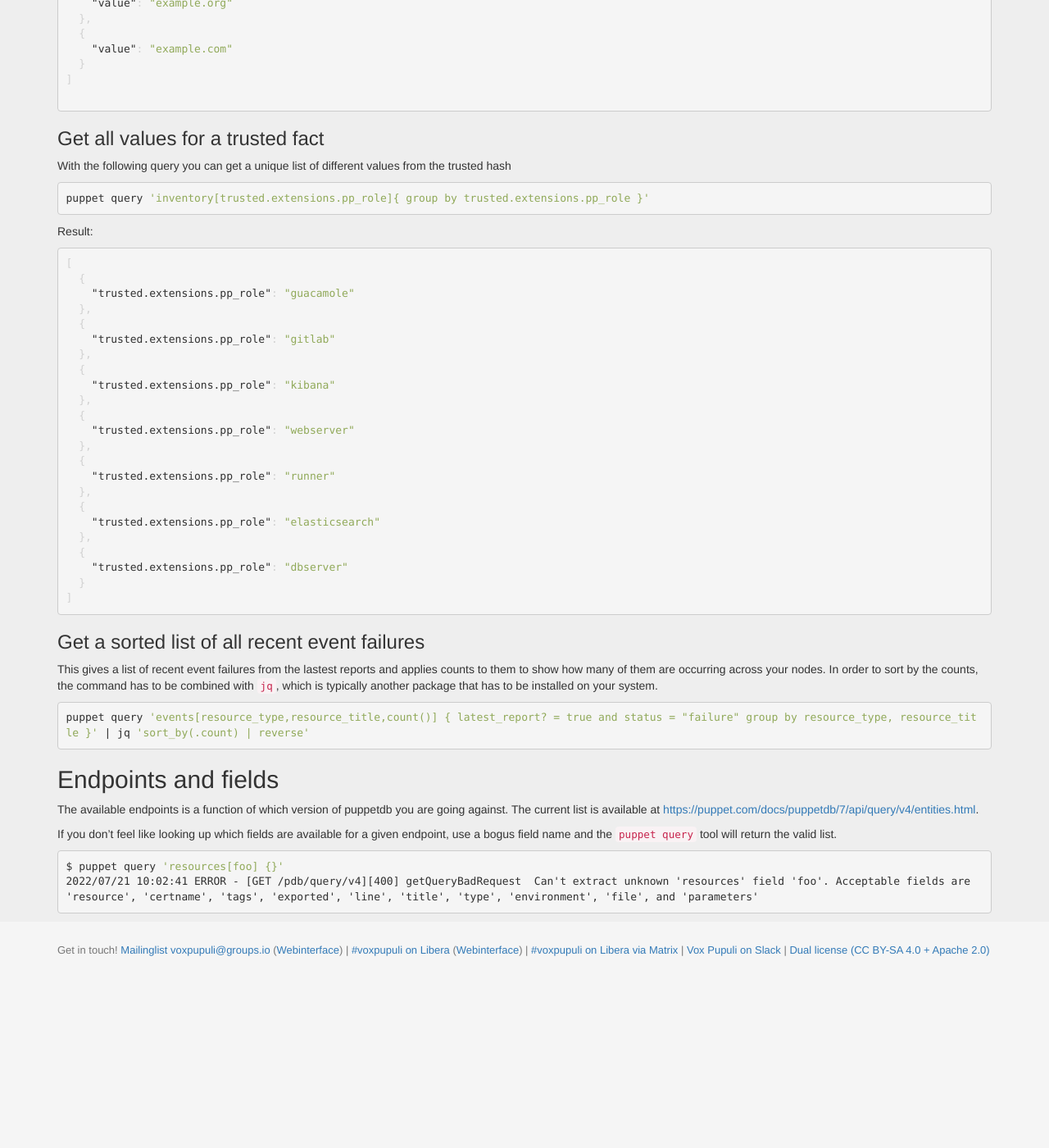
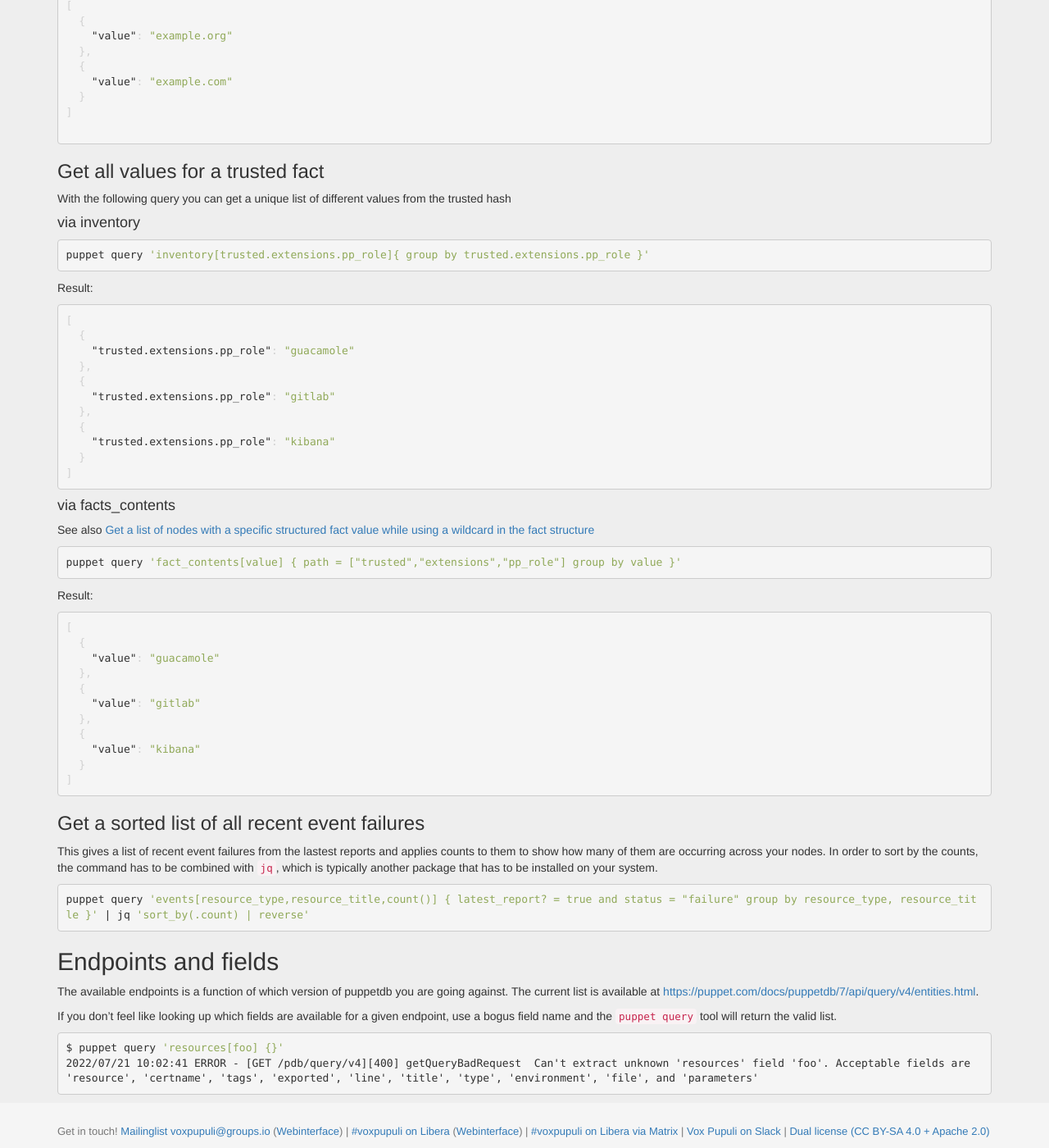
Before and after one commit to voxpupuli/voxpupuli.github.io, a Jekyll site: the page built from _docs/pql_queries.md, in a window 1280 px wide and 1400 px high, scrolled down 3941 px. Shown: the whole window at 82% size. Built offline with Jekyll 4.4.1, drawn with Linux system fonts in a browser that asks for light colours; nearby versions of some CDN libraries; before the commit the page ends 5119 px from its top, so only the background shows below that; some of the changed text lies outside the part shown.

Commit message:
document alternative trusted facts query

````diff
--- a/_docs/pql_queries.md
+++ b/_docs/pql_queries.md
@@ -209,6 +209,8 @@ Result:
 
 With the following query you can get a unique list of different values from the trusted hash
 
+#### via inventory
+
 ```shell
 puppet query 'inventory[trusted.extensions.pp_role]{ group by trusted.extensions.pp_role }'
 ```
@@ -225,18 +227,30 @@ Result:
   },
   {
     "trusted.extensions.pp_role": "kibana"
+  }
+]
+```
+
+#### via facts_contents
+
+See also [Get a list of nodes with a specific structured fact value while using a wildcard in the fact structure](#get-a-list-of-nodes-with-a-specific-structured-fact-value-while-using-a-wildcard-in-the-fact-structure)
+
+```shell
+puppet query 'fact_contents[value] { path = ["trusted","extensions","pp_role"] group by value }'
+```
+
+Result:
+
+```json
+[
+  {
+    "value": "guacamole"
   },
   {
-    "trusted.extensions.pp_role": "webserver"
+    "value": "gitlab"
   },
   {
-    "trusted.extensions.pp_role": "runner"
-  },
-  {
-    "trusted.extensions.pp_role": "elasticsearch"
-  },
-  {
-    "trusted.extensions.pp_role": "dbserver"
+    "value": "kibana"
   }
 ]
 ```
````
